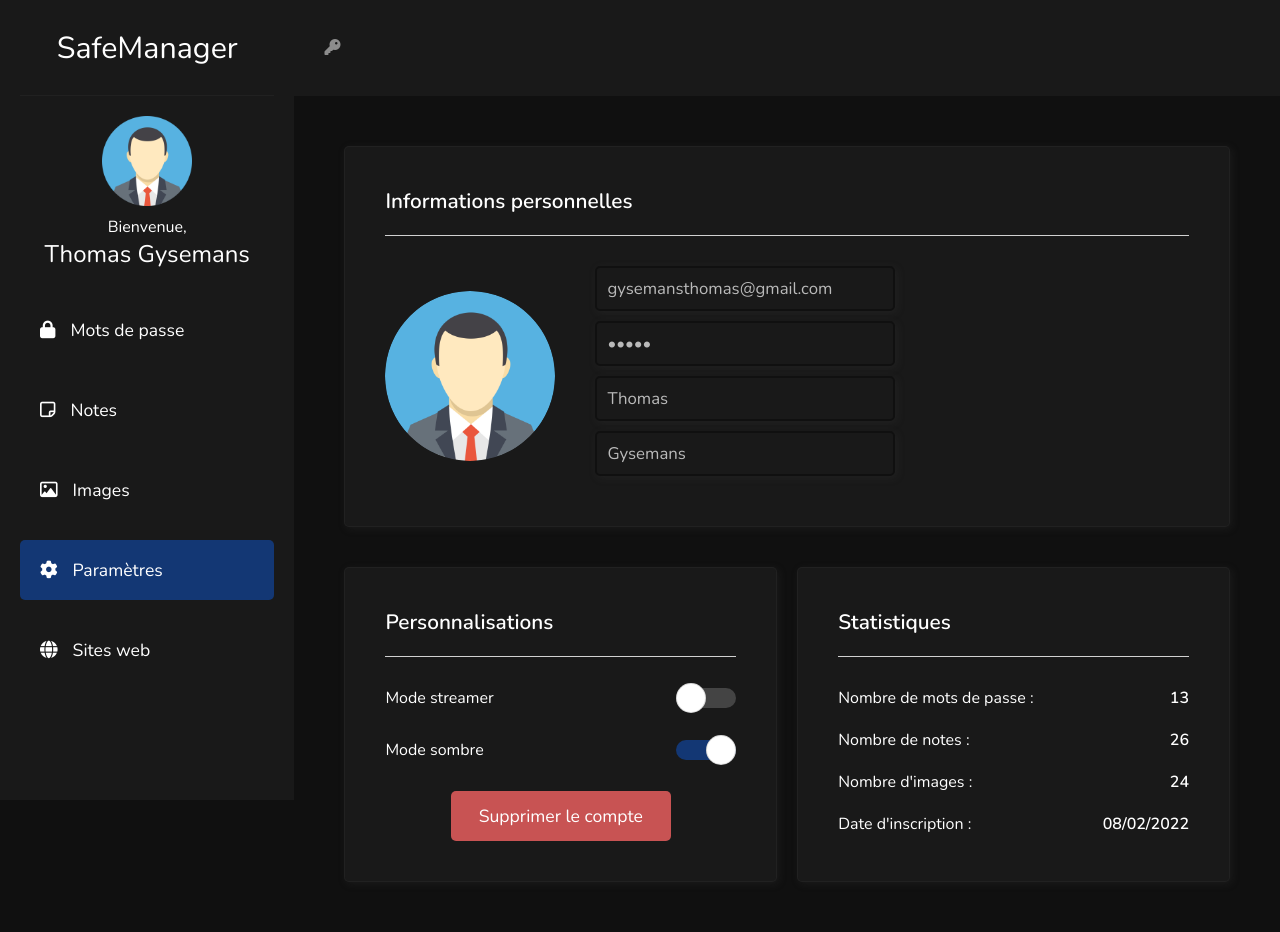
After one commit to CodoPixel/safemanager-nsi, a PHP site: page /settings.php in a window 1280 px wide. The commit adds this page. Run offline with PHP 8.4, Linux system fonts and the light colour scheme.

Commit message:
Settings

```diff
--- /dev/null
+++ b/js/settings.js
@@ -0,0 +1,23 @@
+(function () {
+  // ----
+  // switches
+  // ----
+
+  const switches = document.querySelectorAll(".switch");
+  switches.forEach((e, i) => {
+    e.addEventListener("click", () => {
+      toggle(e);
+    });
+  });
+
+  function toggle(element) {
+    element.classList.toggle("on");
+    const dataName = element.dataset.name;
+    const input = document.querySelector("input[name='" + dataName + "']");
+    if (element.classList.contains("on")) {
+      input.value = "true";
+    } else {
+      input.value = "false";
+    }
+  }
+})();
--- /dev/null
+++ b/settings.php
@@ -0,0 +1,93 @@
+<?php
+require_once "class/HtmlBuilder.php";
+?>
+<!DOCTYPE html>
+<html lang="fr">
+<head>
+  <meta charset="UTF-8">
+  <meta name="robots" content="noindex, nofollow">
+  <meta http-equiv="X-UA-Compatible" content="IE=edge">
+  <meta name="viewport" content="width=device-width, initial-scale=1.0">
+  <link rel="stylesheet" href="https://cdnjs.cloudflare.com/ajax/libs/font-awesome/6.0.0/css/all.min.css" integrity="sha512-9usAa10IRO0HhonpyAIVpjrylPvoDwiPUiKdWk5t3PyolY1cOd4DSE0Ga+ri4AuTroPR5aQvXU9xC6qOPnzFeg==" crossorigin="anonymous" referrerpolicy="no-referrer" />
+  <link rel="stylesheet" href="styles/root.css">
+  <link rel="stylesheet" href="styles/main.css">
+  <link rel="stylesheet" href="styles/sidebar.css">
+  <link rel="stylesheet" href="styles/settings.css">
+  <title>SafeManager - Paramètres</title>
+</head>
+<body class="dark">
+  <?= HtmlBuilder::sidebar("settings"); ?>
+  <main>
+    <?= HtmlBuilder::header(true, null); ?>
+    <div>
+    <div class="content">
+      <div class="container">
+        <h2>Informations personnelles</h2>
+        <div class="container-personal-info">
+          <button class="button-container-image" type="button">
+            <div class="overlay-modify-image">
+              <i class="fa-solid fa-camera-retro"></i>
+            </div>
+            <img src="assets/private/default-avatar.png" alt="avatar" />
+          </button>
+          <div class="personal-container-inputs">
+            <input class="input" type="email" name="email" value="gysemansthomas@gmail.com" spellcheck="false" autocomplete="off" placeholder="Adresse email" required />
+            <input class="input" type="password" name="password" value="*****" spellcheck="false" placeholder="Mot de passe" required />
+            <input class="input" type="text" name="firstname" value="Thomas" spellcheck="false" autocomplete="off" placeholder="Prénom" required />
+            <input class="input" type="text" name="lastname" value="Gysemans" spellcheck="false" autocomplete="off" placeholder="Nom" required />
+          </div>
+        </div>
+      </div>
+      <div class="grid">
+        <div class="container">
+          <h2>Personnalisations</h2>
+          <div class="container-customizations">
+            <div class="container-switch">
+              <span>Mode streamer</span>
+              <button class="switch" type="button" data-name="streamer-mode">
+                <div class="switch-state"></div>
+                <div class="switch-background"></div>
+              </button>
+            </div>
+            <div class="container-switch">
+              <span>Mode sombre</span>
+              <button class="switch on" type="button" data-name="dark-mode">
+                <div class="switch-state"></div>
+                <div class="switch-background"></div>
+              </button>
+            </div>
+            <button class="button-primary button-red">Supprimer le compte</button>
+          </div>
+        </div>
+        <div class="container">
+          <h2>Statistiques</h2>
+          <div class="container-stats">
+            <div class="stat">
+              <span>Nombre de mots de passe :</span>
+              <b>13</b>
+            </div>
+            <div class="stat">
+              <span>Nombre de notes :</span>
+              <b>26</b>
+            </div>
+            <div class="stat">
+              <span>Nombre d'images :</span>
+              <b>24</b>
+            </div>
+            <div class="stat">
+              <span>Date d'inscription :</span>
+              <b>08/02/2022</b>
+            </div>
+          </div>
+        </div>
+      </div>
+    </div>
+  </main>
+
+  <input type="hidden" name="streamer-mode" value="false">
+  <input type="hidden" name="dark-mode" value="true">
+
+  <script src="js/sidebar.js"></script>
+  <script src="js/settings.js"></script>
+</body>
+</html>
--- a/styles/main.css
+++ b/styles/main.css
@@ -232,6 +232,15 @@ main {
   color: var(--darkmode-main-color);
 }
 
+.button-primary.button-red {
+  background-color: var(--red-color);
+}
+
+.button-primary.button-red:hover,
+.button-primary.button-red:focus {
+  background-color: var(--red-color-hover);
+}
+
 /*
 *
 * labels
--- a/styles/root.css
+++ b/styles/root.css
@@ -1,6 +1,8 @@
 :root {
   --sidebar-width: 23vw;
   --header-height: 12vh;
+  --red-color: #c85353;
+  --red-color-hover: #993737;
   --main-color: rgb(0, 126, 180);
   --main-color-light100: rgba(0, 126, 180, 0.1);
   --main-color-hover: rgb(0, 87, 124);
--- /dev/null
+++ b/styles/settings.css
@@ -0,0 +1,253 @@
+.container {
+  border: var(--common-border);
+  box-shadow: var(--common-box-shadow);
+  border-radius: 5px;
+  background-color: #fff;
+  padding: 40px;
+  width: 100%;
+}
+
+.dark .container {
+  background-color: var(--darkmode-lighter-background-color);
+}
+
+.container h2 {
+  font-size: 1.3em;
+  font-weight: 600;
+  width: 100%;
+  border-bottom: var(--common-border);
+  margin: 0 0 30px 0;
+  padding-bottom: 20px;
+  text-overflow: ellipsis;
+  overflow: hidden;
+  white-space: nowrap;
+}
+
+.dark .container h2 {
+  border-bottom: 1px solid rgba(255, 255, 255, 0.8);
+}
+
+.dark .container h2,
+.dark .container span,
+.dark .container b {
+  color: #fff;
+}
+
+.container-personal-info {
+  display: flex;
+  align-items: center;
+}
+
+.button-container-image {
+  margin-right: 40px;
+  border: none;
+  cursor: pointer;
+  background-color: transparent;
+  border-radius: 50%;
+  padding: 0;
+  box-sizing: border-box;
+  display: block;
+  position: relative;
+}
+
+.button-container-image:focus {
+  outline: 3px solid var(--main-color);
+}
+
+.dark .button-container-image:focus {
+  outline: 3px solid var(--darkmode-main-color);
+}
+
+.button-container-image .overlay-modify-image {
+  background-color: rgba(0, 0, 0, 0.8);
+  position: absolute;
+  top: 0;
+  left: 0;
+  width: 100%;
+  height: 100%;
+  border: 1px solid #000;
+  border-radius: 50%;
+  display: flex;
+  justify-content: center;
+  align-items: center;
+  opacity: 0;
+  visibility: hidden;
+  transition: opacity 200ms ease;
+}
+
+.button-container-image:hover .overlay-modify-image,
+.button-container-image:focus .overlay-modify-image {
+  opacity: 1;
+  visibility: visible;
+}
+
+.button-container-image .overlay-modify-image i {
+  color: #fff;
+  font-size: 1.2em;
+}
+
+.button-container-image,
+.button-container-image img {
+  width: 170px;
+  height: 170px;
+}
+
+.button-container-image img {
+  object-fit: cover;
+  border-radius: 50%;
+}
+
+.container-personal-info input {
+  margin-right: 20px;
+  margin-bottom: 10px;
+}
+
+@media screen and (max-width: 700px) {
+  .container-personal-info {
+    flex-direction: column;
+    justify-content: center;
+  }
+
+  .personal-container-inputs {
+    margin-top: 30px;
+    width: 100%;
+    display: flex;
+    flex-direction: column;
+    justify-content: center;
+    align-items: center;
+  }
+
+  .container-personal-info input,
+  .button-container-image {
+    margin-right: 0px;
+  }
+}
+
+/*
+*
+* grid
+*
+*/
+
+.grid {
+  margin-top: 40px;
+  display: grid;
+  grid-template-columns: repeat(auto-fit, minmax(310px, 1fr));
+  column-gap: 20px;
+  row-gap: 40px;
+}
+
+@media screen and (max-width: 375px) {
+  .container {
+    padding: 20px;
+  }
+
+  /* I want the grid to have one column when the contains are 310px wide,
+  but this is too much for responsivness, therefore I force the grid to display itself as one column */
+  .grid {
+    display: flex;
+    flex-direction: column;
+  }
+}
+
+.container-customizations {
+  display: flex;
+  flex-direction: column;
+  justify-content: center;
+  align-items: center;
+}
+
+.container-switch {
+  width: 100%;
+  margin-bottom: 30px;
+  display: flex;
+  justify-content: space-between;
+  align-items: center;
+}
+
+.switch {
+  padding: 0;
+  width: 60px;
+  display: flex;
+  justify-content: center;
+  align-items: center;
+  box-sizing: border-box;
+  cursor: pointer;
+  border: none;
+  background-color: transparent;
+  position: relative;
+}
+
+.switch:focus {
+  outline: 3px solid var(--main-color);
+}
+
+.dark .switch:focus {
+  outline: 3px solid var(--darkmode-main-color);
+}
+
+.switch-state {
+  background-color: #fff;
+  border: var(--common-border);
+  box-shadow: var(--common-border);
+  border-radius: 50%;
+  width: 30px;
+  height: 30px;
+  position: absolute;
+  top: 50%;
+  left: 0;
+  transform: translate(0%, -50%);
+  transition: left 200ms ease;
+}
+
+.switch-background {
+  width: 100%;
+  height: 20px;
+  border-radius: 20px;
+  background-color: #444;
+}
+
+.on .switch-state {
+  left: calc(100% - 30px);
+}
+
+.on .switch-background {
+  background-color: var(--main-color);
+}
+
+.dark .on .switch-background {
+  background-color: var(--darkmode-main-color);
+}
+
+/* stats */
+
+.stat {
+  display: flex;
+  justify-content: space-between;
+  align-items: center;
+  margin-bottom: 20px;
+}
+
+.stat:last-child {
+  margin-bottom: 0px;
+}
+
+@media screen and (max-width: 360px) {
+  .stat {
+    flex-direction: column;
+    margin-bottom: 40px;
+  }
+
+  .stat span {
+    text-align: center;
+  }
+
+  .container-switch {
+    flex-direction: column;
+    margin-bottom: 40px;
+  }
+
+  .switch {
+    margin-top: 10px;
+  }
+}
--- a/styles/sidebar.css
+++ b/styles/sidebar.css
@@ -44,6 +44,8 @@ aside .appname {
 .sidebar-containerProfile img {
   width: 90px;
   height: 100%;
+  object-fit: cover;
+  margin-bottom: 10px;
 }
 
 .sidebar-containerProfile span {
```
Also changed, not shown: assets/private/default-avatar.png.
